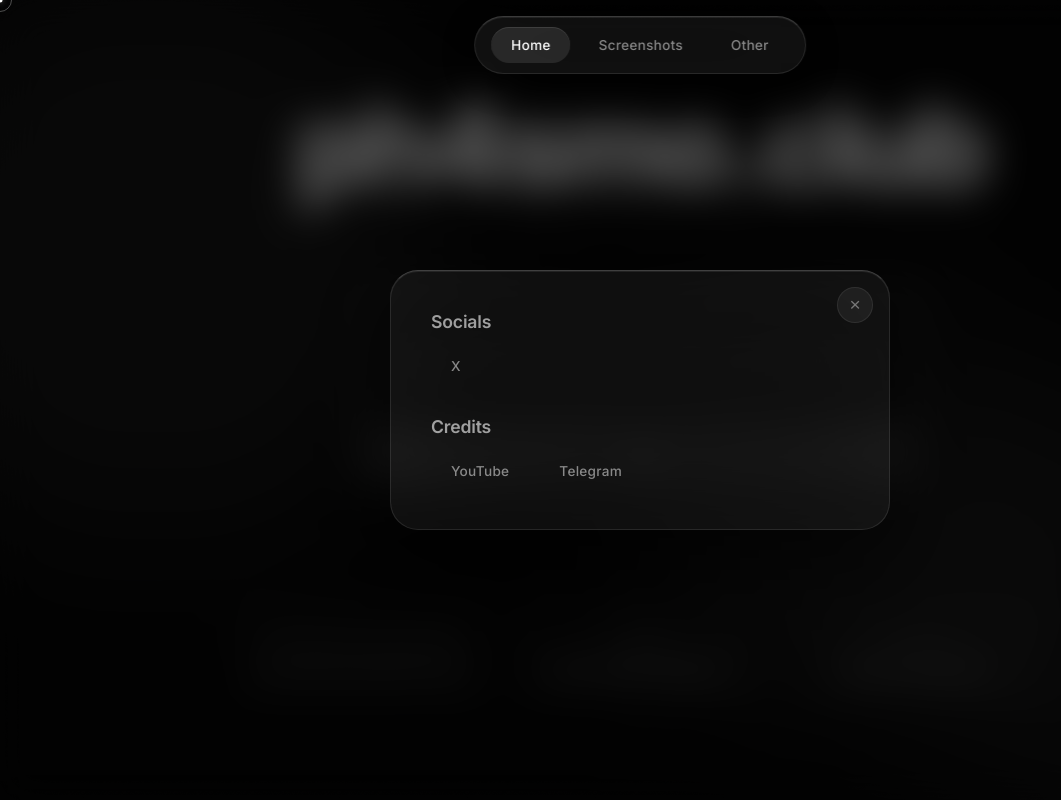
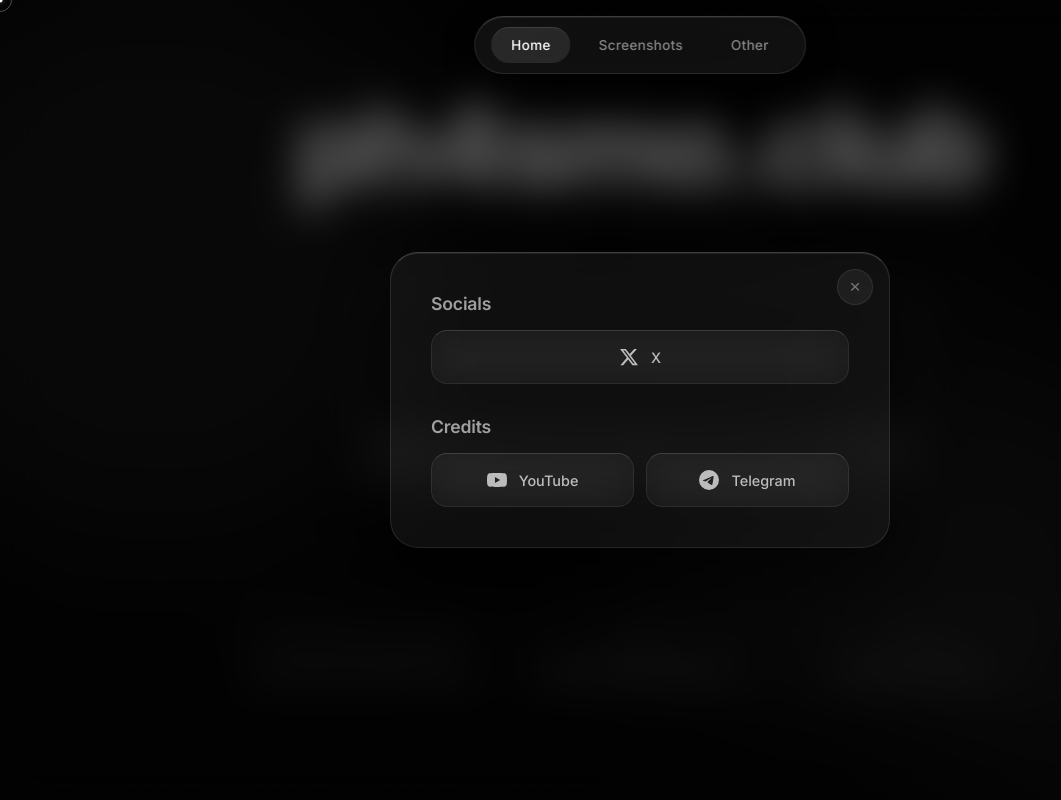
Before and after one commit to phasmoblade/ph4smo.club-nextgen, a website: page public/index.html in a window 1280 px wide. Both pictures are taken after a click on the button "Other". Shown: the top 800 px of the page, without its empty margins (0-1061 px from the left). Drawn offline with Linux system fonts and the light colour scheme; animation ran at ten frames a second.

Commit message:
Add files via upload

```diff
--- a/public/index.html
+++ b/public/index.html
@@ -569,8 +569,87 @@
 
         .social-links {
             display: flex;
-            gap: 10px;
+            gap: 12px;
             flex-wrap: wrap;
+        }
+
+        /* LIQUID GLASS SOCIAL CARDS */
+        .social-card {
+            display: flex;
+            align-items: center;
+            gap: 12px;
+            padding: 16px 20px;
+            background: rgba(255, 255, 255, 0.03);
+            backdrop-filter: blur(20px);
+            -webkit-backdrop-filter: blur(20px);
+            border: 1px solid rgba(255, 255, 255, 0.08);
+            border-top-color: rgba(255, 255, 255, 0.15);
+            border-radius: 16px;
+            color: rgba(255, 255, 255, 0.7);
+            font-family: 'Inter', sans-serif;
+            font-size: 0.9rem;
+            font-weight: 500;
+            cursor: pointer;
+            transition: all 0.3s cubic-bezier(0.23, 1, 0.32, 1);
+            text-decoration: none;
+            position: relative;
+            overflow: hidden;
+            flex: 1;
+            min-width: 140px;
+            justify-content: center;
+        }
+
+        .social-card::before {
+            content: '';
+            position: absolute;
+            top: 0;
+            left: 0;
+            right: 0;
+            bottom: 0;
+            background: linear-gradient(135deg, rgba(255,255,255,0.1) 0%, transparent 50%);
+            opacity: 0;
+            transition: opacity 0.3s;
+        }
+
+        .social-card:hover {
+            background: rgba(255, 255, 255, 0.08);
+            border-color: rgba(255, 255, 255, 0.15);
+            transform: translateY(-2px);
+            color: #fff;
+            box-shadow: 0 8px 32px rgba(0, 0, 0, 0.3), inset 0 1px 0 rgba(255, 255, 255, 0.1);
+        }
+
+        .social-card:hover::before {
+            opacity: 1;
+        }
+
+        .social-card svg {
+            width: 20px;
+            height: 20px;
+            fill: currentColor;
+            transition: transform 0.3s cubic-bezier(0.23, 1, 0.32, 1);
+        }
+
+        .social-card:hover svg {
+            transform: scale(1.1);
+        }
+
+        /* X/Twitter icon specific */
+        .social-card.x:hover {
+            background: rgba(255, 255, 255, 0.1);
+            border-color: rgba(255, 255, 255, 0.2);
+        }
+
+        /* YouTube icon specific */
+        .social-card.youtube:hover {
+            background: rgba(255, 255, 255, 0.1);
+            border-color: rgba(255, 255, 255, 0.2);
+        }
+
+        /* Telegram icon specific */
+        .social-card.telegram:hover {
+            background: rgba(255, 255, 255, 0.1);
+            border-color: rgba(255, 255, 255, 0.2);
         }
 
         /* ANIMATIONS */
@@ -804,15 +883,30 @@
             <div class="modal-section">
                 <h3 class="modal-title">Socials</h3>
                 <div class="social-links">
-                    <button class="header-btn" onclick="window.open('https://x.com/ph4smoclub', '_blank')">X</button>
+                    <a class="social-card x" href="https://x.com/ph4smoclub" target="_blank" rel="noopener">
+                        <svg viewBox="0 0 24 24" xmlns="http://www.w3.org/2000/svg">
+                            <path d="M18.244 2.25h3.308l-7.227 8.26 8.502 11.24H16.17l-5.214-6.817L4.99 21.75H1.68l7.73-8.835L1.254 2.25H8.08l4.713 6.231zm-1.161 17.52h1.833L7.084 4.126H5.117z"/>
+                        </svg>
+                        <span>X</span>
+                    </a>
                 </div>
             </div>
 
             <div class="modal-section">
                 <h3 class="modal-title">Credits</h3>
                 <div class="social-links">
-                    <button class="header-btn" onclick="window.open('https://www.youtube.com/@ph4smobl4de', '_blank')">YouTube</button>
-                    <button class="header-btn" onclick="window.open('https://t.me/kurxu', '_blank')">Telegram</button>
+                    <a class="social-card youtube" href="https://www.youtube.com/@ph4smobl4de" target="_blank" rel="noopener">
+                        <svg viewBox="0 0 24 24" xmlns="http://www.w3.org/2000/svg">
+                            <path d="M23.498 6.186a3.016 3.016 0 0 0-2.122-2.136C19.505 3.545 12 3.545 12 3.545s-7.505 0-9.377.505A3.017 3.017 0 0 0 .502 6.186C0 8.07 0 12 0 12s0 3.93.502 5.814a3.016 3.016 0 0 0 2.122 2.136c1.871.505 9.376.505 9.376.505s7.505 0 9.377-.505a3.015 3.015 0 0 0 2.122-2.136C24 15.93 24 12 24 12s0-3.93-.502-5.814zM9.545 15.568V8.432L15.818 12l-6.273 3.568z"/>
+                        </svg>
+                        <span>YouTube</span>
+                    </a>
+                    <a class="social-card telegram" href="https://t.me/kurxu" target="_blank" rel="noopener">
+                        <svg viewBox="0 0 24 24" xmlns="http://www.w3.org/2000/svg">
+                            <path d="M11.944 0A12 12 0 0 0 0 12a12 12 0 0 0 12 12 12 12 0 0 0 12-12A12 12 0 0 0 12 0a12 12 0 0 0-.056 0zm4.962 7.224c.1-.002.321.023.465.14a.506.506 0 0 1 .171.325c.016.093.036.306.02.472-.18 1.898-.962 6.502-1.36 8.627-.168.9-.499 1.201-.82 1.23-.696.065-1.225-.46-1.9-.902-1.056-.693-1.653-1.124-2.678-1.8-1.185-.78-.417-1.21.258-1.91.177-.184 3.247-2.977 3.307-3.23.007-.032.014-.15-.056-.212s-.174-.041-.249-.024c-.106.024-1.793 1.14-5.061 3.345-.48.33-.913.49-1.302.48-.428-.008-1.252-.241-1.865-.44-.752-.245-1.349-.374-1.297-.789.027-.216.325-.437.893-.663 3.498-1.524 5.83-2.529 6.998-3.014 3.332-1.386 4.025-1.627 4.476-1.635z"/>
+                        </svg>
+                        <span>Telegram</span>
+                    </a>
                 </div>
             </div>
         </div>
```
